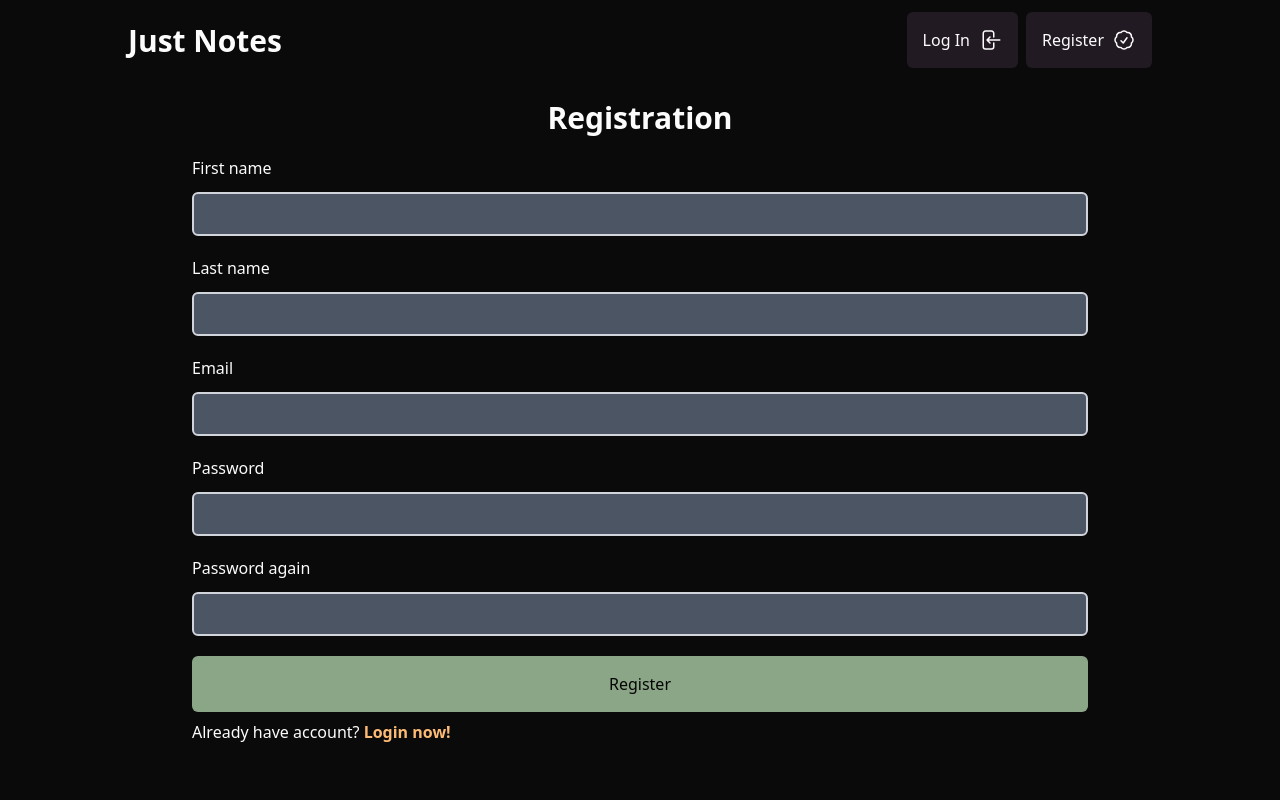
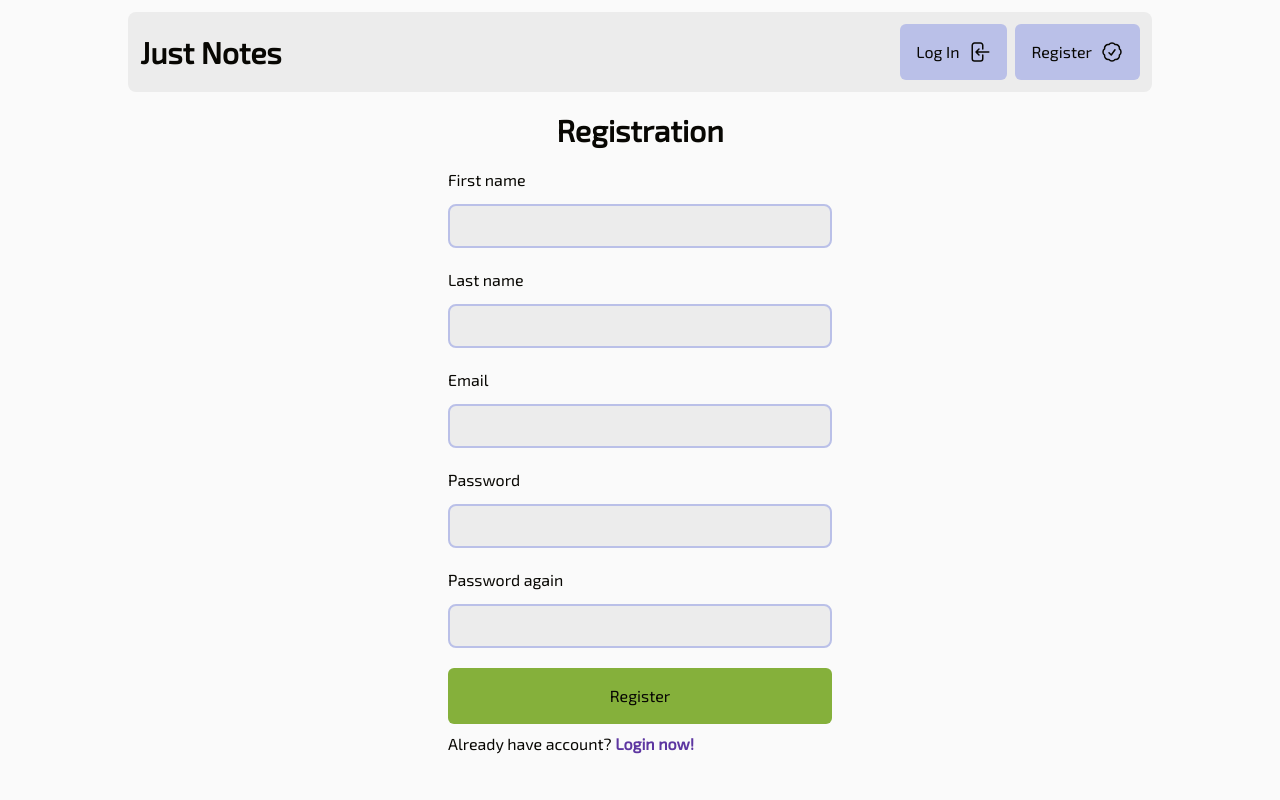
Before and after one commit to olksndrdevhub/just-notes-htmx, a Django app: template user/templates/register.html in a window 1280 px wide. Run offline with Django 4.2, Linux system fonts and the light colour scheme; the template is opened without the code that fills it, so the values that code supplies are empty; some libraries are stand-ins or nearby versions.

Commit message:
U colors, layouts, forn

```diff
--- a/htmx_messages/templates/toasts.html
+++ b/htmx_messages/templates/toasts.html
@@ -1,6 +1,6 @@
 <div data-toast-container id="toasts-container" class="fixed z-50 top-[10vh] right-[5vw] w-[80vw] md:w-[30vw]">
   <div data-toast-template id="toast-" class="toast z-50 items-center w-full p-4 mb-4 hidden
-    text-gray-500 bg-white rounded-lg shadow dark:text-gray-400 dark:bg-gray-800 border-2"
+      bg-[--background-darker] rounded-lg shadow border-2"
       role="alert">
       <div data-icon-container class="inline-flex items-center justify-center flex-shrink-0 w-8 h-8">
           <span class="sr-only">Check icon</span>
@@ -8,7 +8,7 @@
       <div class="ml-3 text-sm font-normal" data-toast-body></div>
       <button type="button"
         @click="removeToast($event.target)"
-        class="ml-auto -mx-1.5 -my-1.5 bg-white text-gray-400 hover:text-gray-900 rounded-lg focus:ring-2 focus:ring-gray-300 p-1.5 hover:bg-gray-100 inline-flex items-center justify-center h-8 w-8 dark:text-gray-500 dark:hover:text-white dark:bg-gray-800 dark:hover:bg-gray-700" aria-label="Close">
+        class="ml-auto -mx-1.5 -my-1.5 bg-[--secondary] hover:text-gray-900 rounded-lg focus:ring-2 focus:ring-gray-300 p-1.5 hover:bg-[--secondary-dark] inline-flex items-center justify-center h-8 w-8" aria-label="Close">
         <span class="sr-only">Close</span>
         <svg class="w-3 h-3" aria-hidden="true" xmlns="http://www.w3.org/2000/svg" fill="none" viewBox="0 0 14 14">
           <path stroke="currentColor" stroke-linecap="round" stroke-linejoin="round" stroke-width="2" d="m1 1 6 6m0 0 6 6M7 7l6-6M7 7l-6 6"/>
@@ -17,7 +17,7 @@
     </div>
   {% for message in messages %}
     <div data-toast-template id="toast-{{message.tags}}" class="toast z-50 flex items-center w-full p-4 mb-4
-    text-gray-500 bg-white rounded-lg shadow dark:text-gray-400 dark:bg-gray-800 border-green-500 border-2
+      bg-[--background-darker] rounded-lg shadow border-green-500 border-2
       {% if 'warning' in message.tags %}border-yellow-500{% endif %}
       {% if 'danger' in message.tags %}border-red-500{% endif %}"
       role="alert">
@@ -45,7 +45,7 @@
       <div class="ml-3 text-sm font-normal" data-toast-body>{{message.message}}</div>
       <button type="button"
         @click="removeToast($event.target)"
-        class="ml-auto -mx-1.5 -my-1.5 bg-white text-gray-400 hover:text-gray-900 rounded-lg focus:ring-2 focus:ring-gray-300 p-1.5 hover:bg-gray-100 inline-flex items-center justify-center h-8 w-8 dark:text-gray-500 dark:hover:text-white dark:bg-gray-800 dark:hover:bg-gray-700" aria-label="Close">
+        class="ml-auto -mx-1.5 -my-1.5 bg-[--secondary] hover:text-gray-900 rounded-lg focus:ring-2 focus:ring-gray-300 p-1.5 hover:bg-[--secondary-dark] inline-flex items-center justify-center h-8 w-8" aria-label="Close">
         <span class="sr-only">Close</span>
         <svg class="w-3 h-3" aria-hidden="true" xmlns="http://www.w3.org/2000/svg" fill="none" viewBox="0 0 14 14">
           <path stroke="currentColor" stroke-linecap="round" stroke-linejoin="round" stroke-width="2" d="m1 1 6 6m0 0 6 6M7 7l6-6M7 7l-6 6"/>
--- a/templates/base.html
+++ b/templates/base.html
@@ -13,25 +13,40 @@
     <script src="{% static 'alpine.min.js' %}" defer></script>
     {% block additional_head_links %}{% endblock additional_head_links %}
     {% block additional_css %}{% endblock additional_css %}
+    <link rel="preconnect" href="https://fonts.googleapis.com">
+    <link rel="preconnect" href="https://fonts.gstatic.com" crossorigin>
+    <link href="https://fonts.googleapis.com/css2?family=Exo+2&display=swap" rel="stylesheet">
     <style>
         :root {
-            --text-light: #fdfcfd;
-            --text-dark: #050505;
-            --background: #0a0a0a;
-            --background-lighter: #141414;
-            --primary: #8ba687;
-            --secondary: #221a23;
-            --secondary-light: #372b3a;
-            --accent: #789772;
+            --text: #080703;
+            --text-light: #f0f0f0;
+            --background: #fafafa;
+            --background-darker: #ececec;
+            --primary: #85b03b;
+            --secondary: #bac0e8;
+            --secondary-dark: #959aba;
+            --accent: #5d36a1;
+
+            --dark-text: #fcf7f7;
+            --dark-text-light: #f0f0f0;
+            --dark-background: #050505;
+            --dark-background-lighter: #181818;
+            --dark-primary: #85b03b;
+            --dark-secondary: #171d0c;
+            --dark-secondary-light: #212a11;
+            --dark-accent: #8c53c6;
+        }
+        body {
+            font-family: 'Exo 2', sans-serif;
         }
 
     </style>
 </head>
-<body hx-headers='{"X-CSRFToken": "{{ csrf_token }}"}' class=" bg-[var(--background)] text-[var(--text-light)]" x-data="{}">
+<body hx-headers='{"X-CSRFToken": "{{ csrf_token }}"}' class="bg-[--background] text-[--text]" x-data="{}">
     <header class="">
-        <nav class="flex justify-between bg-background h-20 px-[5vw] sm:px-[10vw]">
+        <nav class="flex justify-between h-20 p-3 sm:mx-[10vw] my-3 rounded-lg bg-[--background-darker]">
             <span class="logo flex items-center">
-                <a href="{% url 'home_view' %}">
+                <a href="{% url 'home_view' %}" class="hover:origin-top hover:translate-y-[-3px] transition transform duration-200 ease-in-out hover:cursor-pointer">
                     <h1 class="font-bold text-[min(10vw,30px)]">Just Notes</h1>
                 </a>
             </span>
@@ -39,7 +54,7 @@
                 <!-- <span class="self-center"> -->
                     {% if user.is_authenticated %}
                         {% if user.is_superuser %}
-                            <a class="mr-2 p-4 rounded-md bg-[var(--secondary)] hover:bg-[var(--secondary-light)] hover:origin-top hover:translate-y-[-3px] transition transform duration-200 ease-in-out hover:cursor-pointer"
+                            <a class="mr-3 p-4 rounded-md bg-[--secondary] hover:bg-[--secondary-dark] hover:origin-top hover:translate-y-[-3px] transition transform duration-200 ease-in-out hover:cursor-pointer"
                                 href="/admin">
                                 <span class="flex">
                                     Admin Panel
@@ -50,7 +65,7 @@
                             </a>
                         {% endif %}
 
-                        <a class="mr-2 p-4 rounded-md bg-[var(--secondary)] hover:bg-[var(--secondary-light)] hover:origin-top hover:translate-y-[-3px] transition transform duration-200 ease-in-out hover:cursor-pointer"
+                        <a class="sm:mr-3 p-4 rounded-md bg-[--secondary] hover:bg-[--secondary-dark] hover:origin-top hover:translate-y-[-3px] transition transform duration-200 ease-in-out hover:cursor-pointer"
                             href="{% url 'profile_view' %}">
                             <span class="flex">
                                 {{ user.get_full_name }}
@@ -59,7 +74,7 @@
                                 </svg>
                             </span>
                         </a>
-                        <a class="p-4 rounded-md bg-[var(--secondary)] hover:bg-[var(--secondary-light)] hover:origin-top hover:translate-y-[-3px] transition transform duration-200 ease-in-out hover:cursor-pointer"
+                        <a class="p-4 rounded-md bg-[--secondary] hover:bg-[--secondary-dark] hover:origin-top hover:translate-y-[-3px] transition transform duration-200 ease-in-out hover:cursor-pointer"
                             href="{% url 'logout_view' %}">
                             <span class="flex">
                                 Log Out
@@ -70,7 +85,7 @@
                         </a>
                     {% else %}
                     <a
-                        class="mr-2 p-4 rounded-md bg-[var(--secondary)] hover:bg-[var(--secondary-light)] hover:origin-top hover:translate-y-[-3px] transition transform duration-200 ease-in-out hover:cursor-pointer"
+                        class="mr-2 p-4 rounded-md bg-[--secondary] hover:bg-[--secondary-dark] hover:origin-top hover:translate-y-[-3px] transition transform duration-200 ease-in-out hover:cursor-pointer"
                         href="{% url 'login_view' %}">
                         <span class="flex">
                             Log In
@@ -80,7 +95,7 @@
                         </span>
                     </a>
                     <a
-                        class="p-4 rounded-md bg-[var(--secondary)] hover:bg-[var(--secondary-light)] hover:origin-top hover:translate-y-[-3px] transition transform duration-200 ease-in-out hover:cursor-pointer"
+                        class="p-4 rounded-md bg-[--secondary] hover:bg-[--secondary-dark] hover:origin-top hover:translate-y-[-3px] transition transform duration-200 ease-in-out hover:cursor-pointer"
                         href="{% url 'register_view' %}">
                         <span class="flex">
                             Register
--- a/user/templates/register.html
+++ b/user/templates/register.html
@@ -5,7 +5,7 @@
 {% endblock title %}
 
 {% block content %}
-<div class="px-[10vw]">
+<div class="px-[10vw] sm:px-[20vw] md:px-[30vw]">
     <h1 class="font-bold text-3xl mb-5 text-center">Registration</h1>
     <form
         action="#"
@@ -15,26 +15,26 @@
         >
         <span class="flex flex-col space-y-3">
             <label for="first_name">First name</label>
-            <input required type="text" name="first_name" id="first_name" class="p-2 border-2 rounded-md border-gray-300 hover:border-white bg-gray-600 hover:bg-gray-800 hover:cursor-text">
+            <input required type="text" name="first_name" id="first_name" class="text-sm border-[--secondary] border-2 rounded-lg block w-full p-2.5 bg-[--background-darker] placeholder-gray-600 hover:cursor-text disabled:cursor-not-allowed disabled:text-gray-600">
         </span>
         <span class="flex flex-col space-y-3">
             <label for="last_name">Last name</label>
-            <input required type="text" name="last_name" id="last_name" class="p-2 border-2 rounded-md border-gray-300 hover:border-white bg-gray-600 hover:bg-gray-800 hover:cursor-text">
+            <input required type="text" name="last_name" id="last_name" class="text-sm border-[--secondary] border-2 rounded-lg block w-full p-2.5 bg-[--background-darker] placeholder-gray-600 hover:cursor-text disabled:cursor-not-allowed disabled:text-gray-600">
         </span>
         <span class="flex flex-col space-y-3">
             <label for="email">Email</label>
-            <input required type="email" name="email" id="email" class="p-2 border-2 rounded-md border-gray-300 hover:border-white bg-gray-600 hover:bg-gray-800 hover:cursor-text">
+            <input required type="email" name="email" id="email" class="text-sm border-[--secondary] border-2 rounded-lg block w-full p-2.5 bg-[--background-darker] placeholder-gray-600 hover:cursor-text disabled:cursor-not-allowed disabled:text-gray-600">
         </span>
         <span class="flex flex-col space-y-3">
             <label for="password">Password</label>
-            <input required type="password" name="password" id="password" class="p-2 border-2 rounded-md border-gray-300 hover:border-white bg-gray-600 hover:bg-gray-800 hover:cursor-text">
+            <input required type="password" name="password" id="password" class="text-sm border-[--secondary] border-2 rounded-lg block w-full p-2.5 bg-[--background-darker] placeholder-gray-600 hover:cursor-text disabled:cursor-not-allowed disabled:text-gray-600">
         </span>
         <span class="flex flex-col space-y-3">
             <label for="password">Password again</label>
-            <input required type="password" name="password2" id="password2" class="p-2 border-2 rounded-md border-gray-300 hover:border-white bg-gray-600 hover:bg-gray-800 hover:cursor-text">
+            <input required type="password" name="password2" id="password2" class="text-sm border-[--secondary] border-2 rounded-lg block w-full p-2.5 bg-[--background-darker] placeholder-gray-600 hover:cursor-text disabled:cursor-not-allowed disabled:text-gray-600">
         </span>
-        <button type="submit" class="p-4 rounded-md bg-[var(--primary)] text-[var(--text-dark)] hover:origin-top hover:translate-y-[-3px] transition transform duration-200 ease-in-out hover:cursor-pointer">Register</button>
+        <button type="submit" class="p-4 rounded-md bg-[--primary] hover:origin-top hover:translate-y-[-3px] transition transform duration-200 ease-in-out hover:cursor-pointer">Register</button>
     </form>
-    Already have account? <a href="{% url 'login_view' %}" class="font-bold text-orange-300 hover:text-orange-500">Login now!</a>
+    Already have account? <a href="{% url 'login_view' %}" class="font-bold text-[--accent]">Login now!</a>
 </div>
 {% endblock content %}
```
Also changed, not shown: note/templates/note/home.html (+30 -28 lines), user/templates/login.html (+5 -5 lines), user/templates/profile.html (+8 -8 lines).
